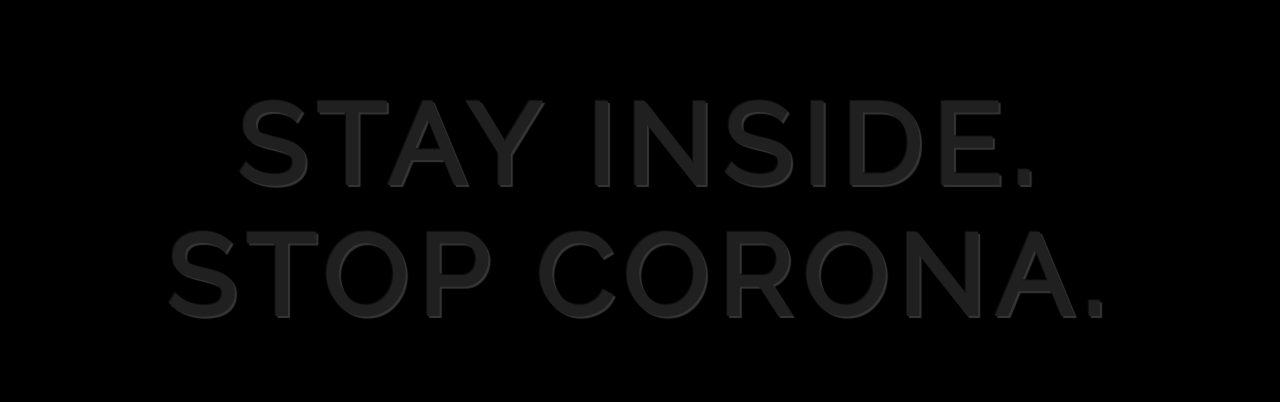
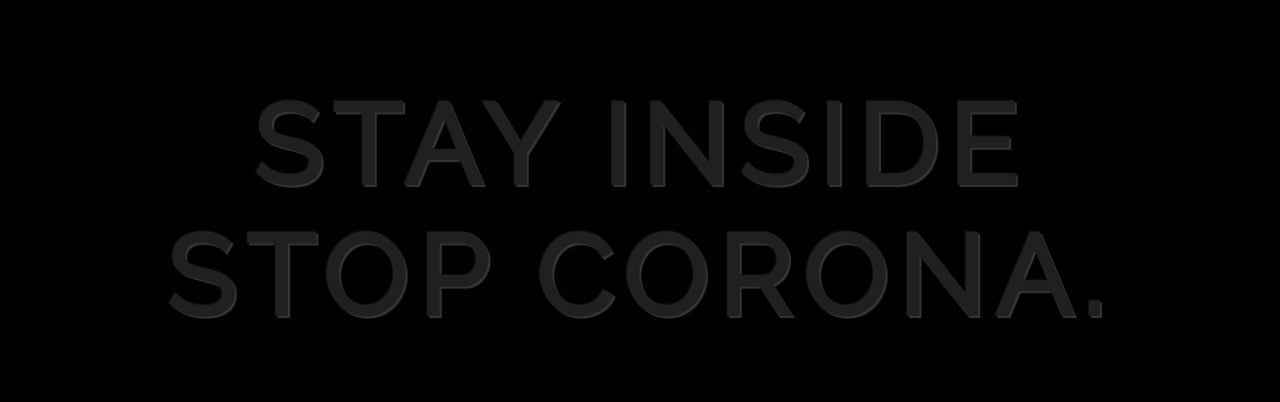
Before and after one commit to ellie-html/CoronaAdvice, a plain HTML site: page index.html in a window 1280 px wide. Shown: the top 402 px of the page. Drawn offline with Linux system fonts and the light colour scheme; grey boxes are pictures that could not be loaded.

Commit message:
Add files via upload

```diff
--- a/index.html
+++ b/index.html
@@ -8,7 +8,7 @@
     <title>UK Corona Virus Advice</title>
 </head>
 <body>
-<h1 class="insetshadow"> STAY INSIDE. <br> STOP CORONA.</h1>
+<h1 class="insetshadow"> STAY INSIDE <br> STOP CORONA.</h1>
 <h2> UK CORONA ADVICE</h2>
     <input type="radio" id="s-1" name="slider-control" checked="checked">
 <input type="radio" id="s-2" name="slider-control">
```
